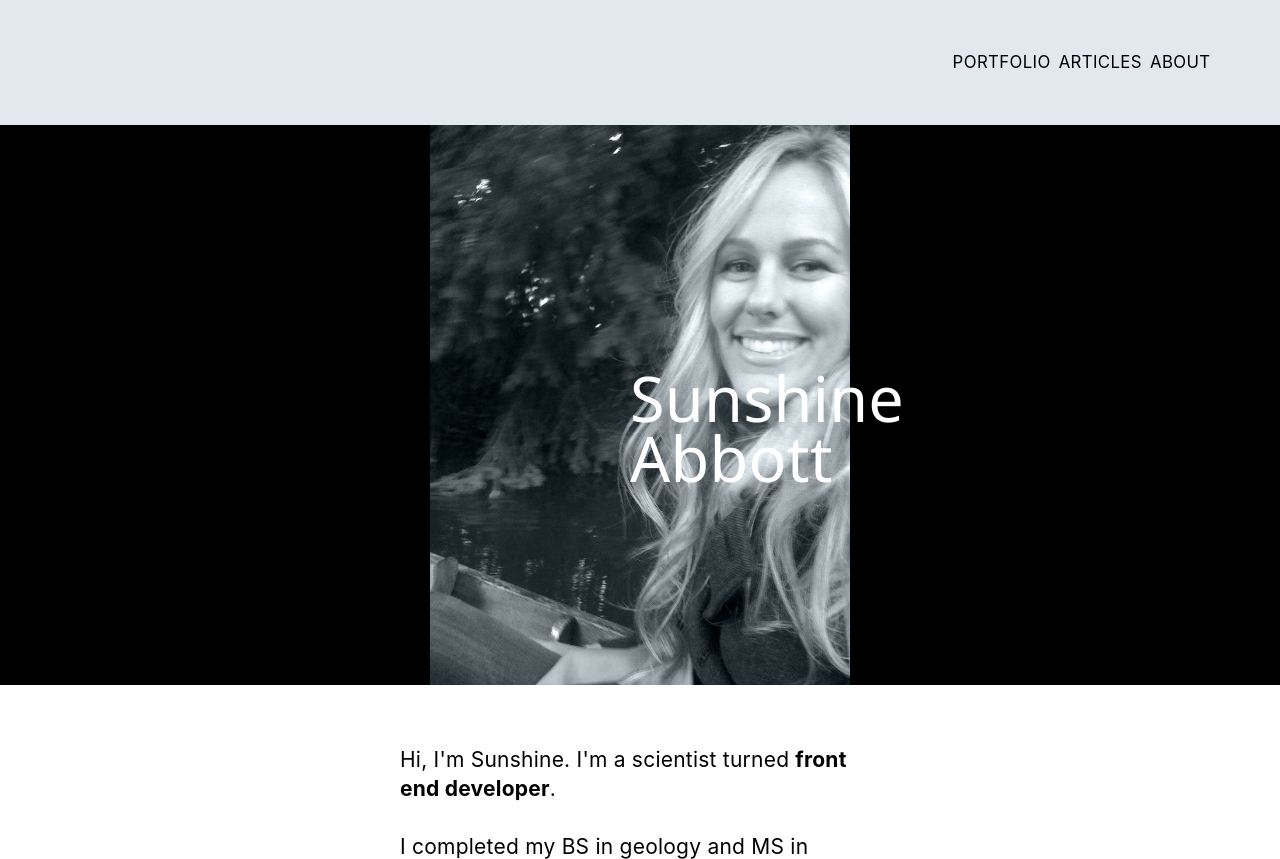
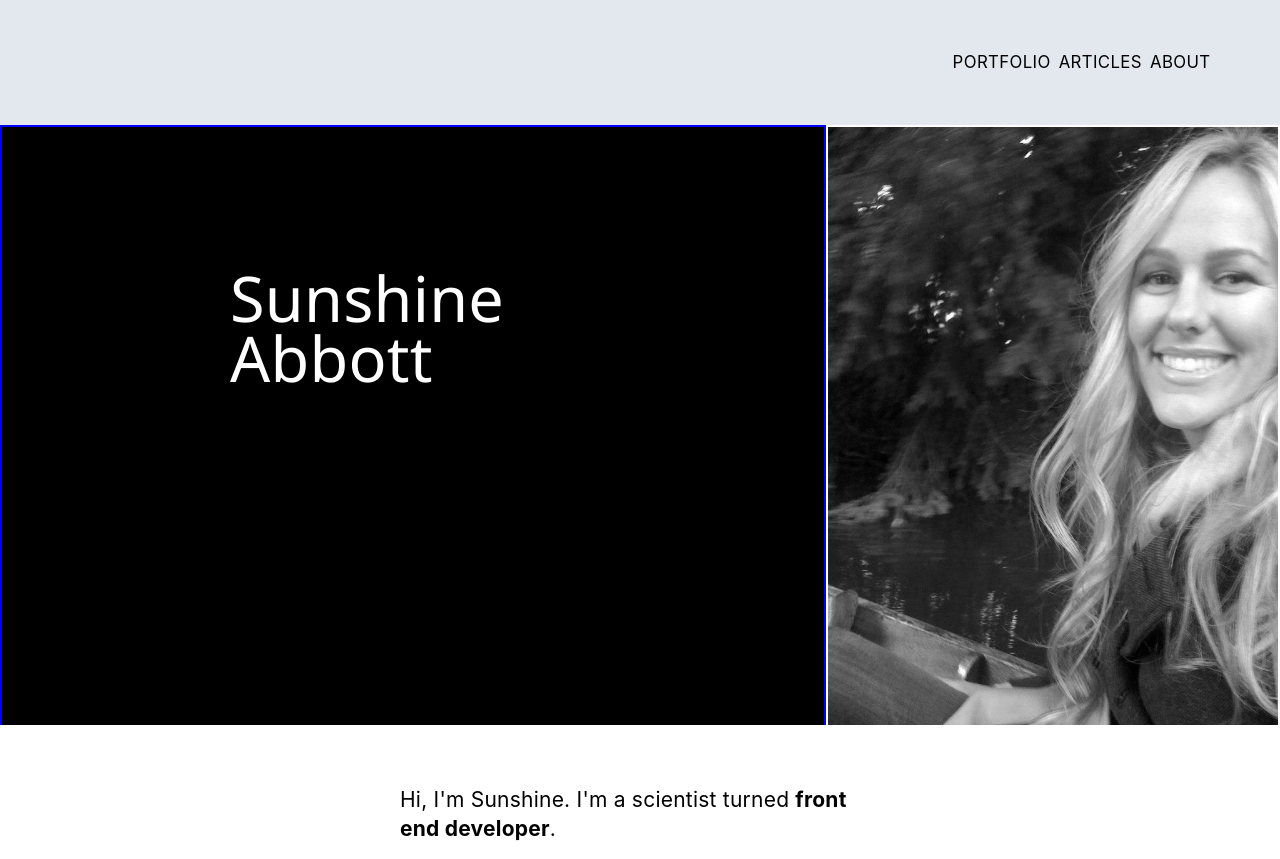
Before and after one commit to sunshinescience/personal_blog_website, a plain HTML site: page about/bio.html in a window 1280 px wide. Shown: the top 859 px of the page. Drawn offline with Linux system fonts and the light colour scheme.

Commit message:
name in about page on left side

```diff
--- a/about/bio.html
+++ b/about/bio.html
@@ -29,16 +29,16 @@
                                 <!--<p>Technology is an <em>application</em> of science.</p>-->
                                 <!--<blockquote>The important thing is to not stop questioning. Curiosity has its own reason for existing.<br><br>- Albert Einstein</blockquote>-->
                             </div>
-                            <div class="top-left-first" id="typography-name" class="nameBio">
-                                <p>Sunshine<br></p>
-                            </div>
-                            <div class="top-left-last" id="typography-name" class="nameBio">
-                                <p>Abbott<br></p>
+                            <div class="content-top-left" id="typography-name" >
+                                <div class="top-left-first" class="nameBio">
+                                    <p>Sunshine</p>
+                                </div>
+                                <div class="top-left-last" class="nameBio">
+                                    <p>Abbott</p>
+                                </div>
                             </div>
                             <div class="content-top-right">
-                            </div>
-                            <div class="content-top-mid">
-                                <img id="about-img" alt="Picture of a woman - me" src="../images/meOxfordcopy2.jpg" />
+                                <img id="about-img" alt="Picture of a woman - me" src="../images/Sunshine_boat_2.jpg" />
                             </div>
                         </div>
                         <div class="content-mid" id="typography-4"><p>Hi, I'm Sunshine. I'm a scientist turned <strong>front end developer</strong>.
--- a/css/bio.css
+++ b/css/bio.css
@@ -21,13 +21,13 @@
    display: grid;
    grid-area: hi;
    /* width: 100vw; */ /* Having width here caused overlap of the About page, so removing it fixed the problem. */
-   height: 100%;
+   max-height: 600px;
    width: 100%;
-   grid-template-columns: 1fr auto 1fr;
-   grid-template-rows: 70vh;
+   grid-template-columns: 1fr auto;
+   grid-template-rows: auto;
    /* border: 2px solid grey; */
    grid-template-areas:
-   "hi-l hi-m hi-r";
+   "hi-l hi-r";
    background:  black;
  }
 
@@ -36,12 +36,14 @@
    /* display: flex; */
    grid-area: hi-l;
    background:  black;
+   border: 2px solid blue;
 }
 
 /* Top right part of content section, in the about page */
 .content-top-right{
    grid-area: hi-r;
    background:  black;
+   border: 2px solid white;
 }
 
 .content-top-mid{
@@ -50,11 +52,12 @@
    /* display: block; */
    margin-left: auto;
    margin-right: auto;
+   border: 2px solid gold;
 }
 
 .nameBio{
    display: flex;
-   align-items: center;
+   align-items: left;
    justify-content: center;
    padding-bottom: 10px;
    font-size: 1.3rem;
@@ -68,22 +71,23 @@
    background-position: center;
    background-position: 100% 50%;
    */
-   height: 70vh;
-   background-color: black;
+   min-height: 400px;
+   max-height: 600px;
+   float: right;
 }
 
 /* Top left text for first name */
 .top-left-first {
    position: absolute;
-   top: 300px;
-   left: 630px;
+   top: 200px;
+   left: 230px;
  }
 
  /* Top left text for last name */
 .top-left-last {
    position: absolute;
-   top: 360px;
-   left: 630px;
+   top: 260px;
+   left: 230px;
  }
 
 .content-mid{
--- a/css/typography.css
+++ b/css/typography.css
@@ -168,8 +168,6 @@
    /* font-size: 1.25em; */ /* This font size was used with a quote */
    font-size: 3em;
    line-height: 1.1em;
-   padding-bottom: 15px; /* Used this to separate the sentence in the header from the main menu */
-   text-align: center;
 }
 
  /* Heading font for blog post card */
```
Also changed, not shown: images/Sunshine_boat_2.jpg (added).
